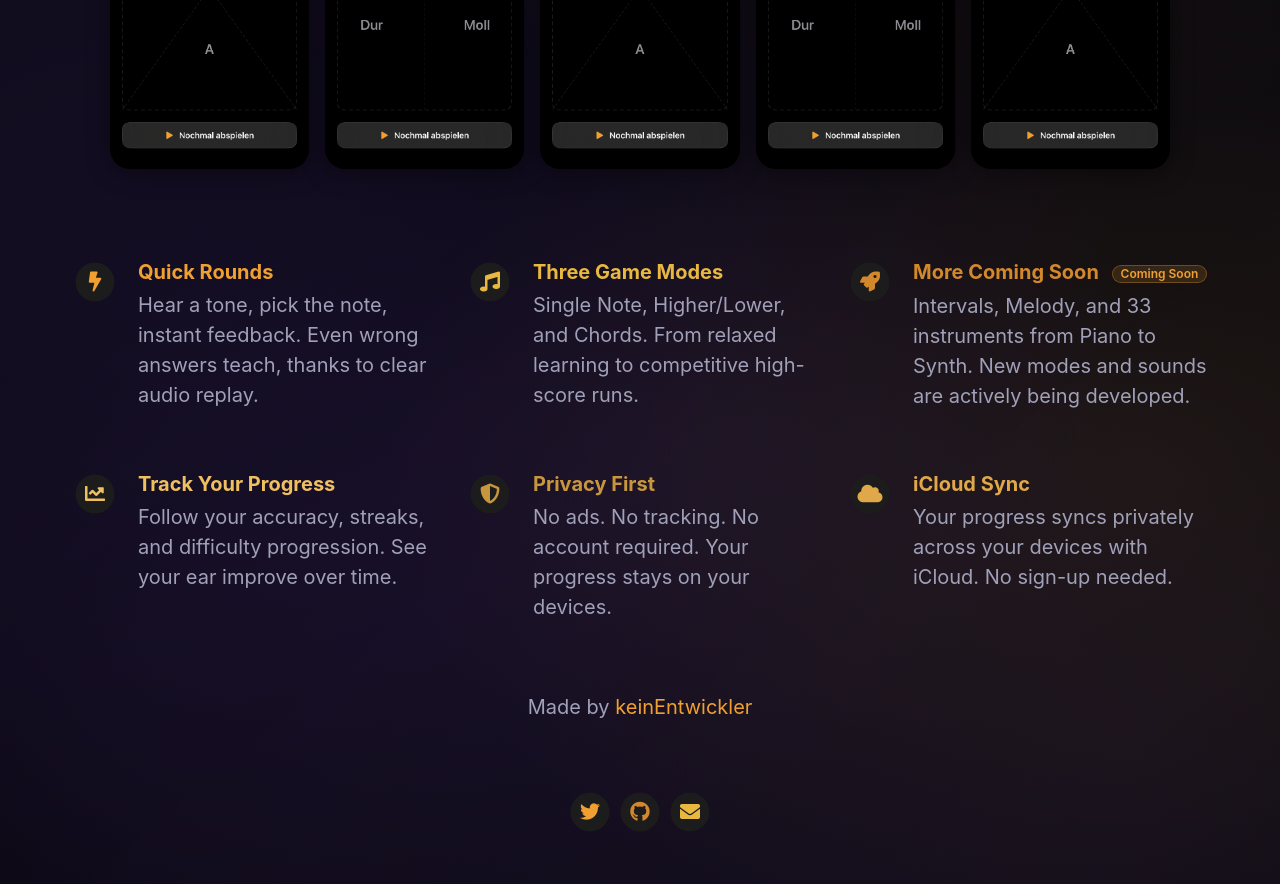
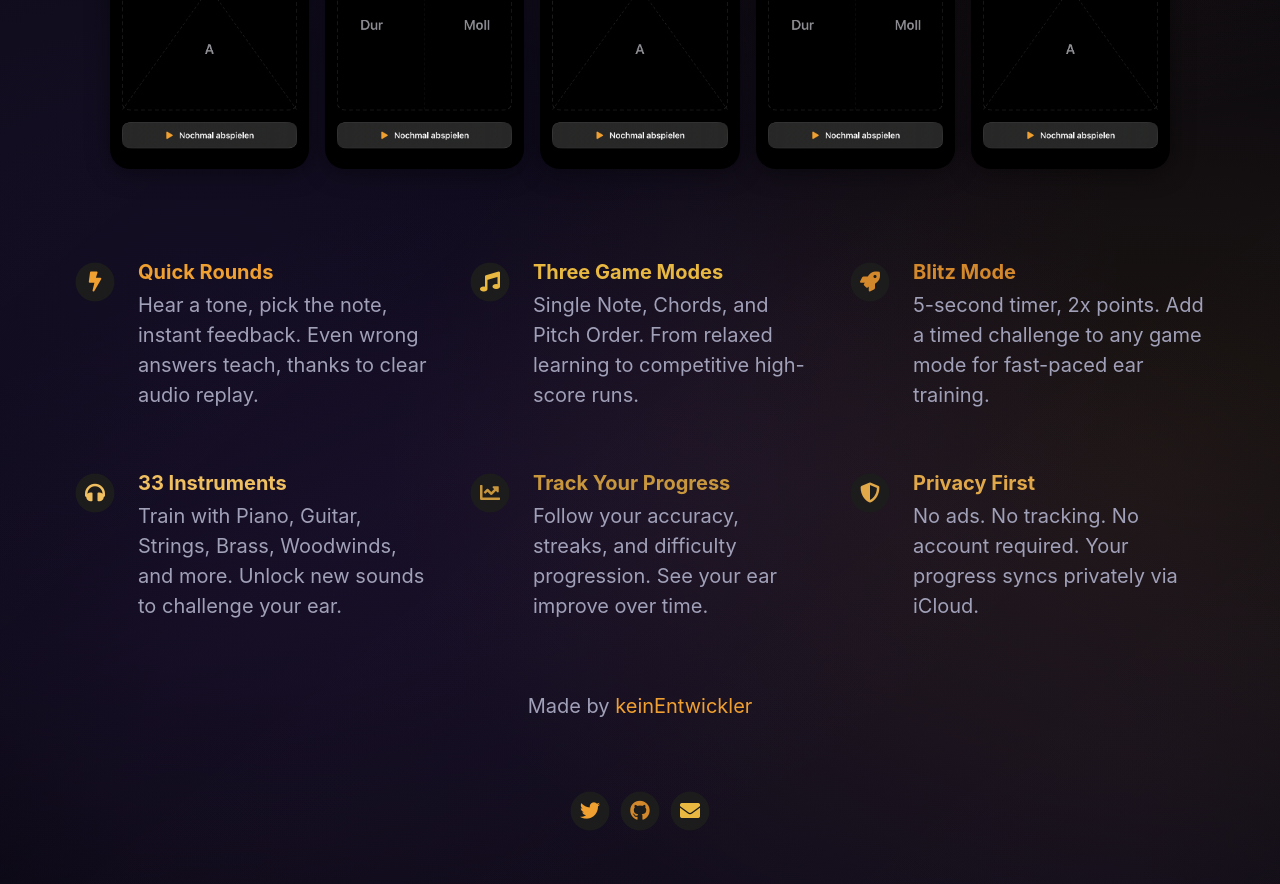
Before and after one commit to keinEntwickler/pitchit-landing-page, a Jekyll site: the page built from index.html, in a window 1280 px wide and 900 px high, scrolled down 768 px. Shown: the top 884 px of the window. Built offline with Jekyll 4.4.1, drawn with Linux system fonts in a browser that asks for light colours; nearby versions of some CDN libraries.

Commit message:
Update features to match shipped app
- Fix game modes: replace "Higher/Lower" with actual Pitch Order mode
- Remove "Coming Soon" feature card (intervals/melody never shipped)
- Add Blitz Mode card (5s timer, 2x points — already in app)
- Add 33 Instruments card (already shipped as premium feature)
- Merge iCloud Sync into Privacy card to keep feature count tight
- Fix keywords: remove interval/melody, add chord/sound

```diff
--- a/_data/translations/en.yml
+++ b/_data/translations/en.yml
@@ -2,28 +2,27 @@ lang: en
 lang_name: English
 tagline: "Train your ear. One tone at a time."
 description: "Hear a tone, pick the note, and sharpen your ear one round at a time."
-keywords: "ear,training,music,notes,pitch,game,quiz,audio,tone,instrument,interval,melody"
+keywords: "ear,training,music,notes,pitch,game,quiz,audio,tone,instrument,chord,sound"
 app_store_button: "Download on the App Store"
 features:
   - title: "Quick Rounds"
     description: "Hear a tone, pick the note, instant feedback. Even wrong answers teach, thanks to clear audio replay."
     icon: "bolt"
   - title: "Three Game Modes"
-    description: "Single Note, Higher/Lower, and Chords. From relaxed learning to competitive high-score runs."
+    description: "Single Note, Chords, and Pitch Order. From relaxed learning to competitive high-score runs."
     icon: "music"
-  - title: "More Coming Soon"
-    description: "Intervals, Melody, and 33 instruments from Piano to Synth. New modes and sounds are actively being developed."
+  - title: "Blitz Mode"
+    description: "5-second timer, 2x points. Add a timed challenge to any game mode for fast-paced ear training."
     icon: "rocket"
-    coming_soon: true
+  - title: "33 Instruments"
+    description: "Train with Piano, Guitar, Strings, Brass, Woodwinds, and more. Unlock new sounds to challenge your ear."
+    icon: "headphones"
   - title: "Track Your Progress"
     description: "Follow your accuracy, streaks, and difficulty progression. See your ear improve over time."
     icon: "chart-line"
   - title: "Privacy First"
-    description: "No ads. No tracking. No account required. Your progress stays on your devices."
+    description: "No ads. No tracking. No account required. Your progress syncs privately via iCloud."
     icon: "shield-alt"
-  - title: "iCloud Sync"
-    description: "Your progress syncs privately across your devices with iCloud. No sign-up needed."
-    icon: "cloud"
 footer:
   made_by: "Made by"
   privacy: "Privacy Policy"
--- a/_data/translations/fr.yml
+++ b/_data/translations/fr.yml
@@ -2,28 +2,27 @@ lang: fr
 lang_name: "Français"
 tagline: "Entraînez votre oreille. Un ton à la fois."
 description: "Écoutez un ton, choisissez la bonne note et affinez votre oreille manche après manche."
-keywords: "oreille,entraînement,musique,notes,hauteur,jeu,quiz,audio,ton,instrument,intervalle,mélodie"
+keywords: "oreille,entraînement,musique,notes,hauteur,jeu,quiz,audio,ton,instrument,accord,son"
 app_store_button: "Télécharger sur l'App Store"
 features:
   - title: "Manches courtes"
     description: "Écoutez un ton, choisissez la note, retour immédiat. Même une erreur vous apprend quelque chose grâce à la relecture audio."
     icon: "bolt"
   - title: "Trois modes de jeu"
-    description: "Note unique, Plus haut/Plus bas et Accords. De l'apprentissage détendu aux défis chronométrés."
+    description: "Note unique, Accords et Ordre des tons. De l'apprentissage détendu aux défis chronométrés."
     icon: "music"
-  - title: "Bientôt disponible"
-    description: "Intervalles, Mélodie et 33 instruments du Piano au Synthétiseur. De nouveaux modes et sons sont en cours de développement."
+  - title: "Mode Blitz"
+    description: "Timer de 5 secondes, points doublés. Ajoutez un défi chronométré à n'importe quel mode de jeu."
     icon: "rocket"
-    coming_soon: true
+  - title: "33 instruments"
+    description: "Entraînez-vous avec Piano, Guitare, Cordes, Cuivres, Bois et plus encore. Débloquez de nouveaux sons."
+    icon: "headphones"
   - title: "Des progrès mesurables"
     description: "Suivez votre précision, séries et progression de difficulté. Voyez votre oreille musicale s'affiner."
     icon: "chart-line"
   - title: "Confidentialité avant tout"
-    description: "Sans pub. Sans suivi. Sans compte. Votre progression reste sur vos appareils."
+    description: "Sans pub. Sans suivi. Sans compte. Votre progression se synchronise en privé via iCloud."
     icon: "shield-alt"
-  - title: "Synchronisation iCloud"
-    description: "Votre progression se synchronise en privé via iCloud. Aucune inscription nécessaire."
-    icon: "cloud"
 footer:
   made_by: "Fait par"
   privacy: "Politique de confidentialité"
```
Also changed, not shown: _data/translations/de.yml (+8 -9 lines), _data/translations/es.yml (+8 -9 lines), _data/translations/it.yml (+8 -9 lines), _data/translations/zh-Hans.yml (+8 -9 lines).
